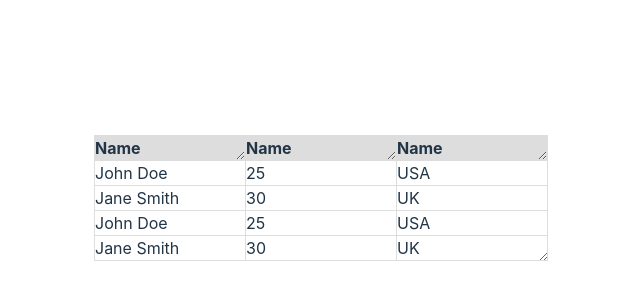
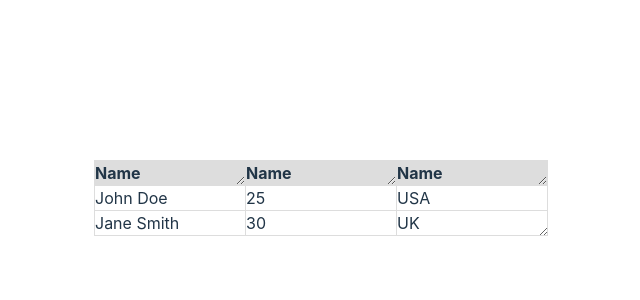
Before and after one commit to shomrkm/react-sandbox, a React (Vite) app: page / in a window 1280 px wide. Shown: the part 202-502 px from the top of the page, without its empty margins (319-959 px from the left). Built offline with nearby package versions, Linux system fonts and the light colour scheme.

Commit message:
refact: formatted.

```diff
--- a/src/App.tsx
+++ b/src/App.tsx
@@ -24,10 +24,15 @@ function App() {
       <table>
         <thead>
           <tr>
-          {
+            {
               headers.map((column, index) => (
                 <th>
-                  <div key={column} data-column-attr={column} ref={(el) => (refs.current[index] = el)} className="resizer">
+                  <div
+                    key={column}
+                    data-column-attr={column}
+                    ref={(el) => (refs.current[index] = el)}
+                    className="resizer"
+                  >
                     Name
                   </div>
                 </th>
@@ -45,16 +50,6 @@ function App() {
               </tr>
             ))
           }
-          <tr>
-            <td>John Doe</td>
-            <td>25</td>
-            <td>USA</td>
-          </tr>
-          <tr>
-            <td>Jane Smith</td>
-            <td>30</td>
-            <td>UK</td>
-          </tr>
         </tbody>
       </table>
     </div>
```
